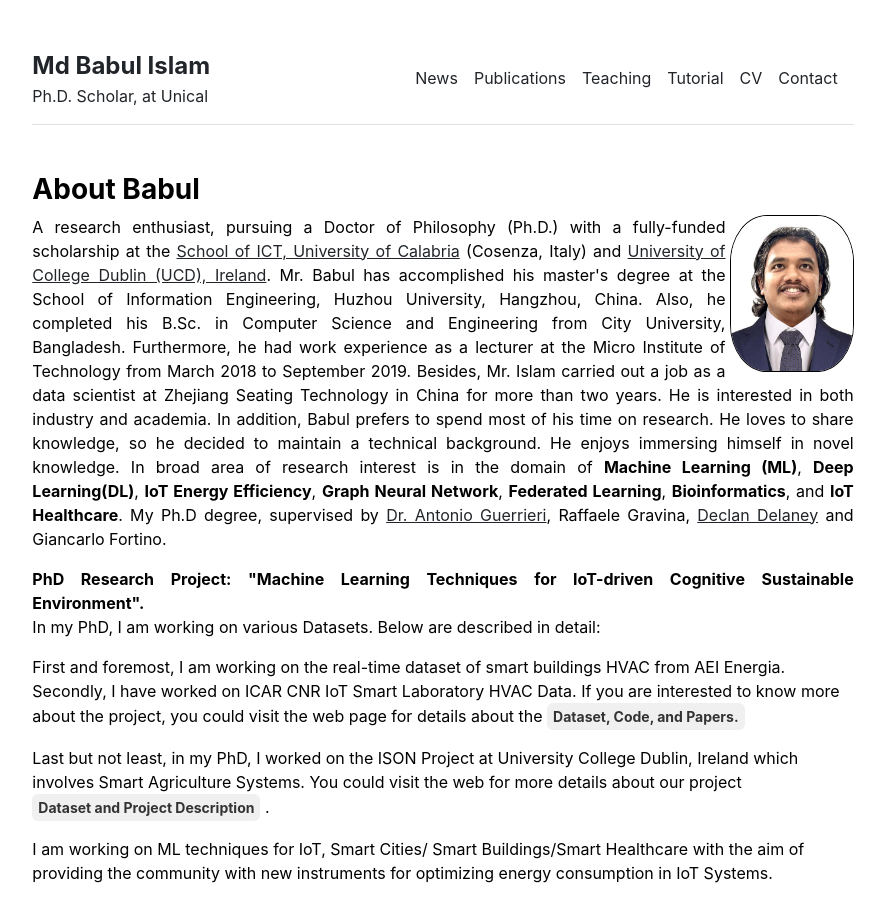
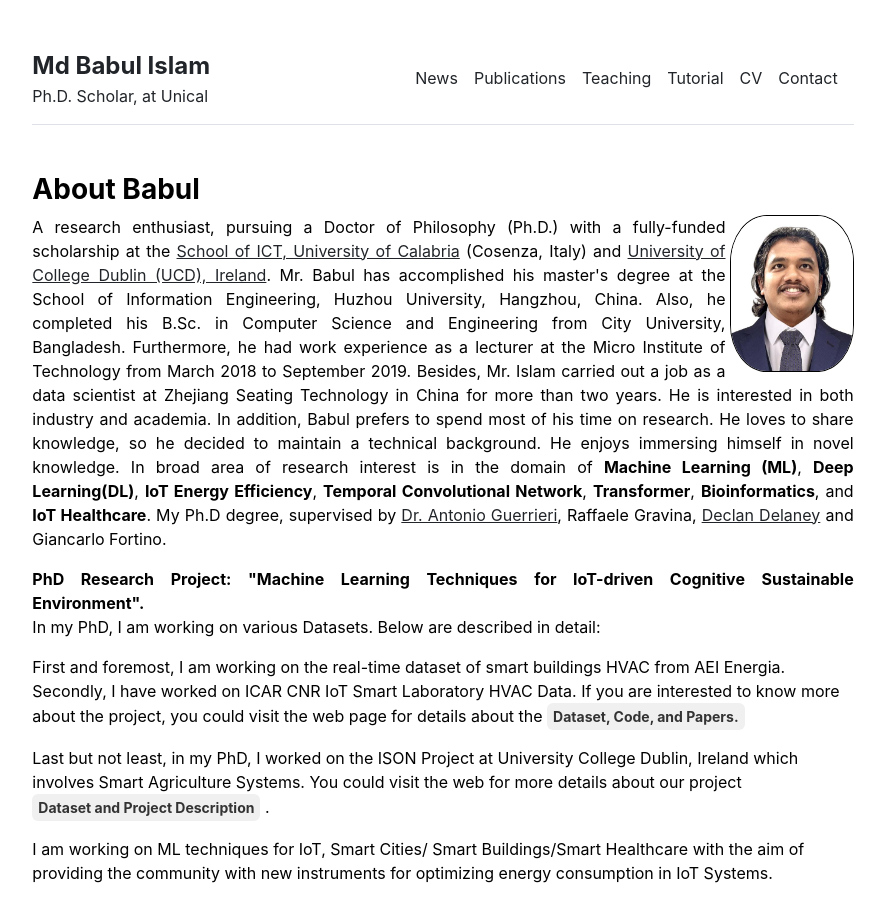
Before and after one commit to babulcseian/babulcseian.github.io, a Jekyll site: the page built from index.md, in a window 1280 px wide and 900 px high. Shown: the whole window, without its empty margins (197-1082 px from the left). Built offline with Jekyll 4.4.1, drawn with Linux system fonts in a browser that asks for light colours; a style sheet for code colours, icons or effects is not loaded.

Commit message:
Update home.html

```diff
--- a/_layouts/home.html
+++ b/_layouts/home.html
@@ -17,7 +17,7 @@ layout: default
        Besides, Mr. Islam carried out a job as a data scientist at Zhejiang Seating Technology in China for more than two years.
        He is interested in both industry and academia. In addition, Babul prefers to spend most of his time on research.
        He loves to share knowledge, so he decided to maintain a technical background. He enjoys immersing himself in novel knowledge.
-      In broad area of research interest is in the domain of <strong>Machine Learning (ML)</strong>, <strong>Deep Learning(DL)</strong>, <strong>IoT Energy Efficiency</strong>, <strong>Graph Neural Network</strong>, <strong>Federated Learning</strong>, <strong>Bioinformatics</strong>, and <strong> IoT Healthcare</strong>.
+      In broad area of research interest is in the domain of <strong>Machine Learning (ML)</strong>, <strong>Deep Learning(DL)</strong>, <strong>IoT Energy Efficiency</strong>, <strong> Temporal Convolutional Network</strong>, <strong>Transformer</strong>, <strong>Bioinformatics</strong>, and <strong> IoT Healthcare</strong>.
 
        My Ph.D degree, supervised by <a class="other" href='https://www.icar.cnr.it/persone/guerrieri/'> Dr. Antonio Guerrieri</a>, Raffaele Gravina, <a class="other" href='https://people.ucd.ie/declan.delaney'> Declan Delaney</a> and Giancarlo Fortino.</p>
     <p align="justify">
```
